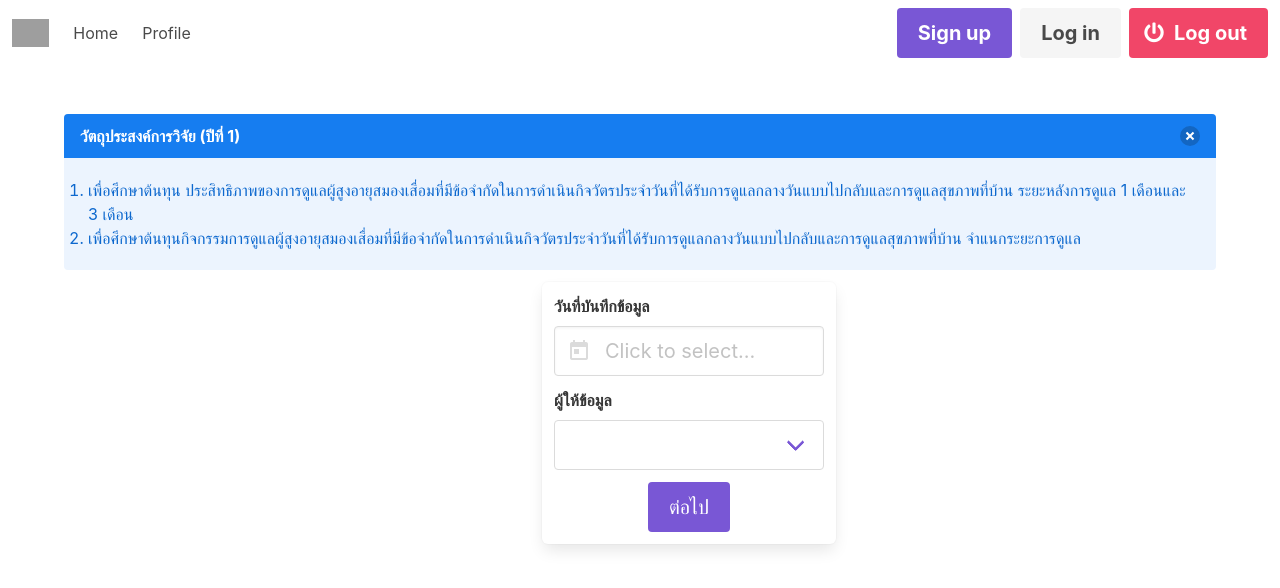
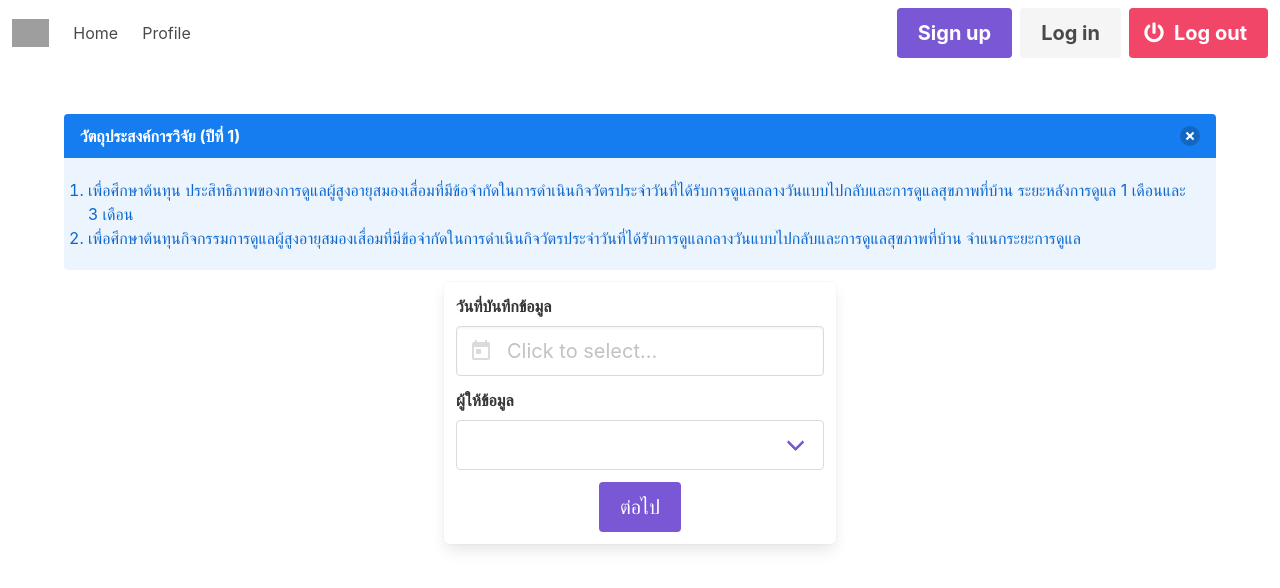
Before and after one commit to likit/aging-care-survey2020, a Vue app in the folder app/: page /home in a window 1280 px wide. Shown: the top 588 px of the page. Built offline with nearby package versions, Linux system fonts and the light colour scheme; no server answers; grey boxes are pictures that could not be loaded.

Commit message:
changed the size of the panel

```diff
--- a/app/src/views/Home.vue
+++ b/app/src/views/Home.vue
@@ -18,7 +18,7 @@
             </div>
         </div>
         <div class="columns">
-            <div class="column is-3 is-offset-5 box">
+            <div class="column is-4 is-offset-4 box">
                 <b-field label="วันที่บันทึกข้อมูล">
                     <b-datepicker
                             size="is-medium"
```
